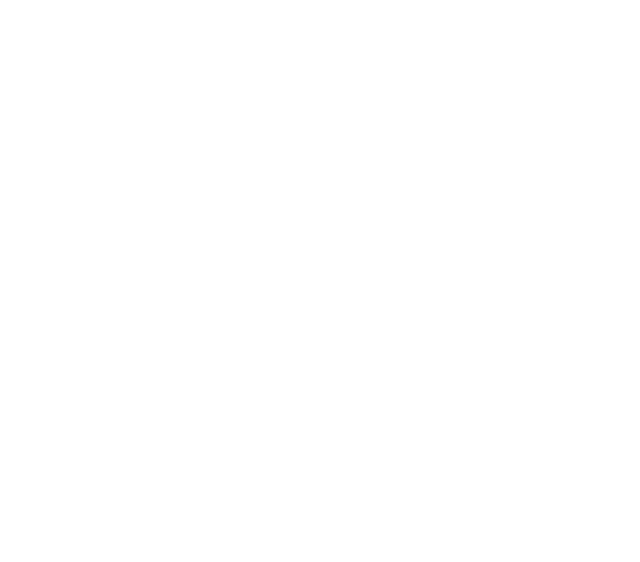
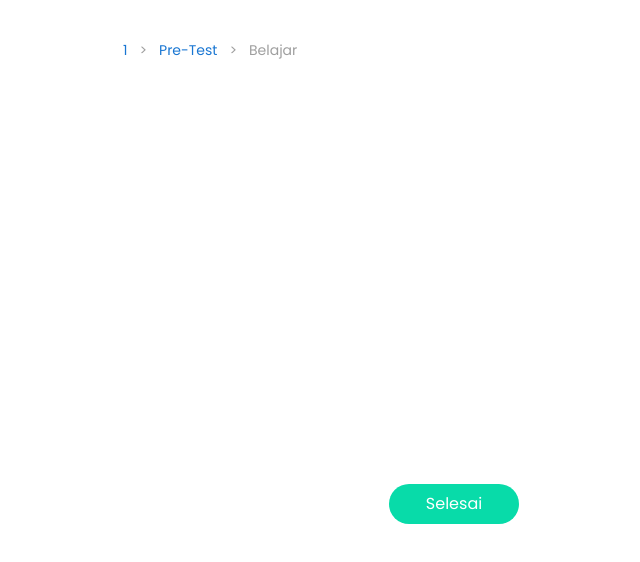
Before and after one commit to firdausraginda/elearning-web, a Vue app: page /content/1 in a window 1280 px wide. Shown: the top 562 px of the page, without its empty margins (186-826 px from the left). Built offline with nearby package versions, Linux system fonts and the light colour scheme.

Commit message:
double check besok

```diff
--- a/src/assets/addie.js
+++ b/src/assets/addie.js
@@ -11,7 +11,7 @@
         subtitle:
             "Lorem Ipsum is simply dummy text of the printing and typesetting industry. Lorem..",
         idPage: 'analysis',
-        video: ''
+        video: 'https://www.youtube.com/embed/rnFl9dAMVkI'
     },
     {
         title: "3. Design",
--- a/src/components/Button.vue
+++ b/src/components/Button.vue
@@ -7,25 +7,24 @@
 <script>
 export default {
   data() {
-      return {
-      }
+    return {};
   },
   props: {
     text: {
       type: String,
-        default: ''
+      default: ""
     },
     to: {
       type: String,
-        default: ''
+      default: ""
     },
     idPage: {
       type: String,
+      default: ""
+    },
+    btnType: {
+      type: String,
       default: ''
-      },
-      isCheck: {
-        type: Boolean,
-        default: null
     },
     questions: {
       type: Array,
@@ -34,32 +33,37 @@
   },
   methods: {
     actions() {
-        if (this.isCheck == true) {
-          let arr = []
-          let counterBenar = 0
-          let jwbSalah = []
+      if (this.btnType == "check") {
+        let arr = [];
+        let counterBenar = 0;
+        let jwbSalah = [];
         for (var i = 1; i < 6; i++) {
-            let retrievedAnswer = localStorage.getItem(`ans-pretest-${i}`);
+          let retrievedAnswer = localStorage.getItem(
+            `ans-${this.$route.params.testType}-${i}`
+          );
           if (retrievedAnswer != null) {
-              arr.push(retrievedAnswer)
-            }
-            else {
-              alert('Silahkan lengkapi jawaban')
+            arr.push(retrievedAnswer);
+          } else {
+            alert("Silahkan lengkapi jawaban");
             return;
           }
         }
         for (var j = 0; j < 5; j++) {
           if (this.questions[j].jwbBenar == arr[j]) {
-              counterBenar++
-            }else{
-              jwbSalah.push(this.questions[j].id)
+            counterBenar++;
+          } else {
+            jwbSalah.push(this.questions[j].id);
           }
         }
-          let score = counterBenar / 5 * 100
-          localStorage.setItem(`pre-test-score`, score);
+        let score = (counterBenar / 5) * 100;
+        localStorage.setItem(`${this.$route.params.testType}-score`, score);
         localStorage.setItem(`jwb-salah`, JSON.stringify(jwbSalah));
+        this.$router.push({ path: `${this.to}/${this.idPage}` });
+      } else if (this.btnType == "nonCheck") {
+        this.$router.push({ path: `${this.to}/${this.idPage}` });
+      } else {
+        this.$router.push({ path: `${this.to}` });
       }
-        this.$router.push({ path: `${this.to}/${this.idPage}` })
     }
   }
 };
--- a/src/components/Question.vue
+++ b/src/components/Question.vue
@@ -72,7 +72,7 @@
   },
   methods: {
     radioAnswer(ans, id) {
-      localStorage.setItem(`ans-pretest-${id}`, ans);
+      localStorage.setItem(`ans-${this.$route.params.testType}-${id}`, ans);
     }
   }
 };
--- a/src/router.js
+++ b/src/router.js
@@ -4,6 +4,7 @@
 import InfoTest from '../src/views/InfoTest.vue'
 import Test from '../src/views/Test.vue'
 import ResultTest from '../src/views/ResultTest.vue'
+import Content from '../src/views/Content.vue'
 
 Vue.use(Router)
 
@@ -30,6 +31,11 @@
       path: '/resultTest/:testType/:idPage',
       name: 'resultTest',
       component: ResultTest
+    },
+    {
+      path: '/content/:idPage',
+      name: 'content',
+      component: Content
     }
   ],
   scrollBehavior() {
--- /dev/null
+++ b/src/views/Content.vue
@@ -0,0 +1,78 @@
+<template>
+  <div class="content">
+    <v-container>
+      <v-layout justify-center wrap>
+        <v-flex xs12 md8>
+          <Breadcrumbs class="mt-3 mx-5" :journey="journey" />
+        </v-flex>
+        <v-flex xs12 md8>
+          <iframe
+            class="ma-5"
+            width="650"
+            height="315"
+            :src="urlVideo"
+            frameborder="0"
+            allow="accelerometer; autoplay; encrypted-media; gyroscope; picture-in-picture"
+            allowfullscreen
+          ></iframe>
+        </v-flex>
+        <v-flex xs12 md8>
+          <Btn
+            class="text-xs-center"
+            text="Selesai"
+            btnType="nonCheck"
+            to="/test/post-test"
+            :idPage="this.$route.params.idPage"
+          />
+        </v-flex>
+      </v-layout>
+    </v-container>
+  </div>
+</template>
+
+<script>
+import Breadcrumbs from "../components/Breadcrumbs";
+import Btn from "../components/Button";
+import { dataADDIE } from "../assets/addie.js";
+
+export default {
+  data() {
+    return {
+      journey: [
+        {
+          text: this.$route.params.idPage,
+          disabled: false,
+          href: "/"
+        },
+        {
+          text: "pre-test",
+          disabled: false,
+          href: `/test/pre-test/${this.$route.params.idPage}`
+        },
+        {
+          text: "belajar",
+          disabled: true,
+          href: "/"
+        }
+      ],
+      urlVideo: ''
+    };
+  },
+  components: {
+    Breadcrumbs,
+    Btn
+  },
+  created() {
+    this.getVideo();
+  },
+  methods: {
+    getVideo() {
+      dataADDIE.forEach(el => {
+          if (el.idPage == this.$route.params.idPage){
+              this.urlVideo = el.video
+          }
+      });
+    }
+  }
+};
+</script>
--- a/src/views/InfoTest.vue
+++ b/src/views/InfoTest.vue
@@ -6,7 +6,7 @@
           <div class="second-color subheading text-xs-center mb-4">
             Sebelum mulai belajar, silahkan isi pre-test terlebih dahulu
           </div>
-          <btn class="text-xs-center" text="Mulai" :isCheck=false to="/test/pre-test" :idPage="idPage"/>
+          <btn class="text-xs-center" text="Mulai" btnType="nonCheck" to="/test/pre-test" :idPage="idPage"/>
         </v-flex>
       </v-layout>
     </v-container>
--- a/src/views/ResultTest.vue
+++ b/src/views/ResultTest.vue
@@ -3,7 +3,7 @@
     <v-container>
       <v-layout justify-center wrap>
         <v-flex xs12 md8>
-          <Breadcrumbs class="mt-3 mx-5" :journey="journey" />
+          <Breadcrumbs class="mt-3 mx-5" :journey="settingJourney()" />
         </v-flex>
         <v-flex xs12 md8>
           <div class="subheading second-color text-xs-center my-4">
@@ -23,22 +23,33 @@
           </div>
         </v-flex>
         <v-flex xs12 md5>
-          <div class="subheading second-color text-xs-center mt-5 mb-3 pt-3">
+          <div
+            class="subheading second-color text-xs-center mt-5 mb-3 pt-3"
+            v-if="this.$route.params.testType == 'pre-test'"
+          >
             Selamat untuk nilai yang kamu dapat! Apakah sudah siap untuk
             belajar?
+          </div>
+          <div
+            class="subheading second-color text-xs-center mt-5 mb-3 pt-3"
+            v-else
+          >
+            Selamat untuk nilai yang kamu dapat !
           </div>
         </v-flex>
         <v-flex xs12 md8>
           <Btn
             class="text-xs-center"
-            text="Siap!"
-            :isCheck="false"
-            to="/belajar"
+            :text="textProps"
+            :btnType="settingBtnType()"
+            :to="toProps"
             :idPage="idPage"
           />
         </v-flex>
         <v-flex xs12 md8 v-if="score != 100">
-          <div class="subheading mx-5 red-color mt-4">Koreksi jawaban yang salah</div>
+          <div class="subheading mx-5 red-color mt-4">
+            Koreksi jawaban yang salah
+          </div>
         </v-flex>
         <v-flex xs12 md8>
           <div v-for="question in dataQuestionsSalah" :key="question.id">
@@ -64,22 +75,12 @@
 export default {
   data() {
     return {
-      journey: [
-        {
-          text: this.$route.params.idPage,
-          disabled: false,
-          href: "/"
-        },
-        {
-          text: this.$route.params.testType,
-          disabled: true,
-          href: "test"
-        }
-      ],
       score: 0,
       idPage: this.$route.params.idPage,
       questionsAll: null,
-      dataQuestionsSalah: []
+      dataQuestionsSalah: [],
+      toProps: null,
+      textProps: null
     };
   },
   components: {
@@ -111,6 +112,56 @@
       } else {
         this.score = localStorage.getItem(`post-test-score`);
       }
+    },
+    settingBtnType() {
+      if (this.$route.params.testType == "pre-test") {
+        this.toProps = "/content";
+        this.textProps = "Siap!";
+        return "nonCheck";
+      } else {
+        this.toProps = "/";
+        this.textProps = "Selesai";
+        return "finish";
+      }
+    },
+    settingJourney() {
+      if (this.$route.params.testType == "pre-test") {
+        return [
+          {
+            text: this.$route.params.idPage,
+            disabled: false,
+            href: "/"
+          },
+          {
+            text: this.$route.params.testType,
+            disabled: true,
+            href: "test"
+          }
+        ];
+      } else {
+        return [
+          {
+            text: this.$route.params.idPage,
+            disabled: false,
+            href: "/"
+          },
+          {
+            text: "Pre-Test",
+            disabled: false,
+            href: `/test/Pre-Test/${this.$route.params.idPage}`
+          },
+          {
+            text: "Belajar",
+            disabled: false,
+            href: `/content/${this.$route.params.idPage}`
+          },
+          {
+            text: "Post-Test",
+            disabled: true,
+            href: ""
+          }
+        ];
+      }
     }
   }
 };
@@ -123,7 +174,7 @@
 .red-border {
   border-color: #f08080 !important;
 }
-.title{
+.title {
   font-family: "Poppins", sans-serif !important;
   font-weight: 400 !important;
 }
--- a/src/views/Test.vue
+++ b/src/views/Test.vue
@@ -3,7 +3,7 @@
     <v-container>
       <v-layout justify-center wrap>
         <v-flex md8>
-          <Breadcrumbs class="mt-3 mx-5" :journey="journey" />
+          <Breadcrumbs class="mt-3 mx-5" :journey="settingJourney()" />
         </v-flex>
         <v-flex md8>
           <h1 class="mt-4 mb-3 primer-color text-xs-center">{{ testType }}</h1>
@@ -23,8 +23,8 @@
             :questions="questions"
             class="text-xs-center mb-3 mt-3"
             text="Selesai"
-            :isCheck=true
-            to="/resultTest/pre-test"
+            btnType="check"
+            :to="moveTo"
             :idPage="idPage"
           />
         </v-flex>
@@ -42,19 +42,8 @@
 export default {
   data() {
     return {
+      moveTo: `/resultTest/${this.$route.params.testType}`,
       testType: this.$route.params.testType,
-      journey: [
-        {
-          text: this.$route.params.idPage,
-          disabled: false,
-          href: "/"
-        },
-        {
-          text: this.$route.params.testType,
-          disabled: true,
-          href: "test"
-        }
-      ],
       questions: null,
       idPage: this.$route.params.idPage
     };
@@ -78,6 +67,45 @@
     },
     clearLocalStorage() {
       localStorage.clear();
+    },
+    settingJourney() {
+      if (this.$route.params.testType == "pre-test") {
+        return [
+          {
+            text: this.$route.params.idPage,
+            disabled: false,
+            href: "/"
+          },
+          {
+            text: this.$route.params.testType,
+            disabled: true,
+            href: "test"
+          }
+        ];
+      } else {
+        return [
+          {
+            text: this.$route.params.idPage,
+            disabled: false,
+            href: "/"
+          },
+          {
+            text: "Pre-Test",
+            disabled: false,
+            href: `/test/Pre-Test/${this.$route.params.idPage}`
+          },
+          {
+            text: "Belajar",
+            disabled: false,
+            href: `/content/${this.$route.params.idPage}`
+          },
+          {
+            text: "Post-Test",
+            disabled: true,
+            href: ""
+          }
+        ];
+      }
     }
   }
 };
```
Lines whose indentation alone changed are shown as unchanged.
